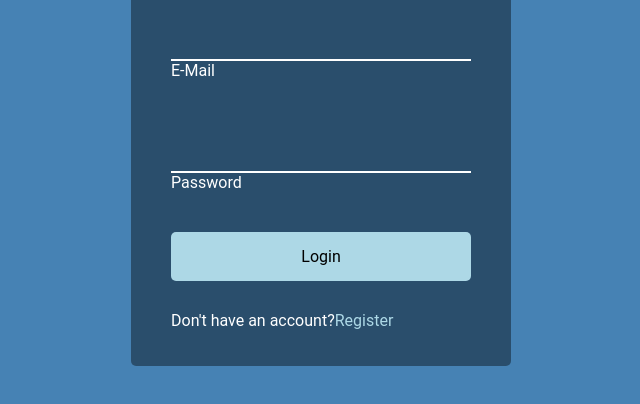
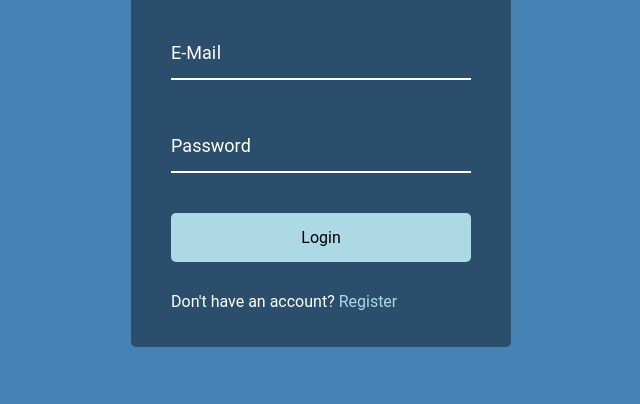
Before and after one commit to mubashirah20/form-wave, a plain HTML site: page index.html in a window 1280 px wide. Shown: the part 268-672 px from the top of the page, without its empty margins (319-959 px from the left). Drawn offline with Linux system fonts and the light colour scheme; a web font is replaced by a local one.

Commit message:
complete

```diff
--- a/script.js
+++ b/script.js
@@ -0,0 +1,9 @@
+const labels = document.querySelectorAll('.form-control label')
+
+labels.forEach(label =>{
+    ///splits letters into an array
+    label.innerHTML = label.innerText
+        .split('')
+        .map((letter, idx) => `<span style="transition-delay:${idx * 50}ms">${letter}</span>`)
+        .join('')
+})
--- a/style.css
+++ b/style.css
@@ -63,7 +63,7 @@ body{
     width: 300px;
 }
 
-.form-control  input{
+.form-control input{
     background-color: transparent;
     border: 0 ;
     border-bottom: 2px #fff solid ;
@@ -76,4 +76,24 @@ body{
 
 .form-control input:focus, .form-control input:valid {
     outline: 0 ;
+    border-bottom-color: lightblue;
 }
+
+.form-control label{
+    position: absolute;
+    top: 15px;
+    left: 0;
+}
+
+.form-control label span{
+    display: inline-block;
+    font-size: 18px;
+    min-width: 5px;
+    /* cubic... is a curve with beg + end */
+    transition: 0.3s cubic-bezier(0.68, -0.55, 0.265, 1.55);
+}
+
+.form-control input:focus + label, .form-control input:valid + label{
+    color: lightblue;
+    transform: translateY(-30px);
+}
```
Also changed, not shown: index.html (+1 -1 lines).
